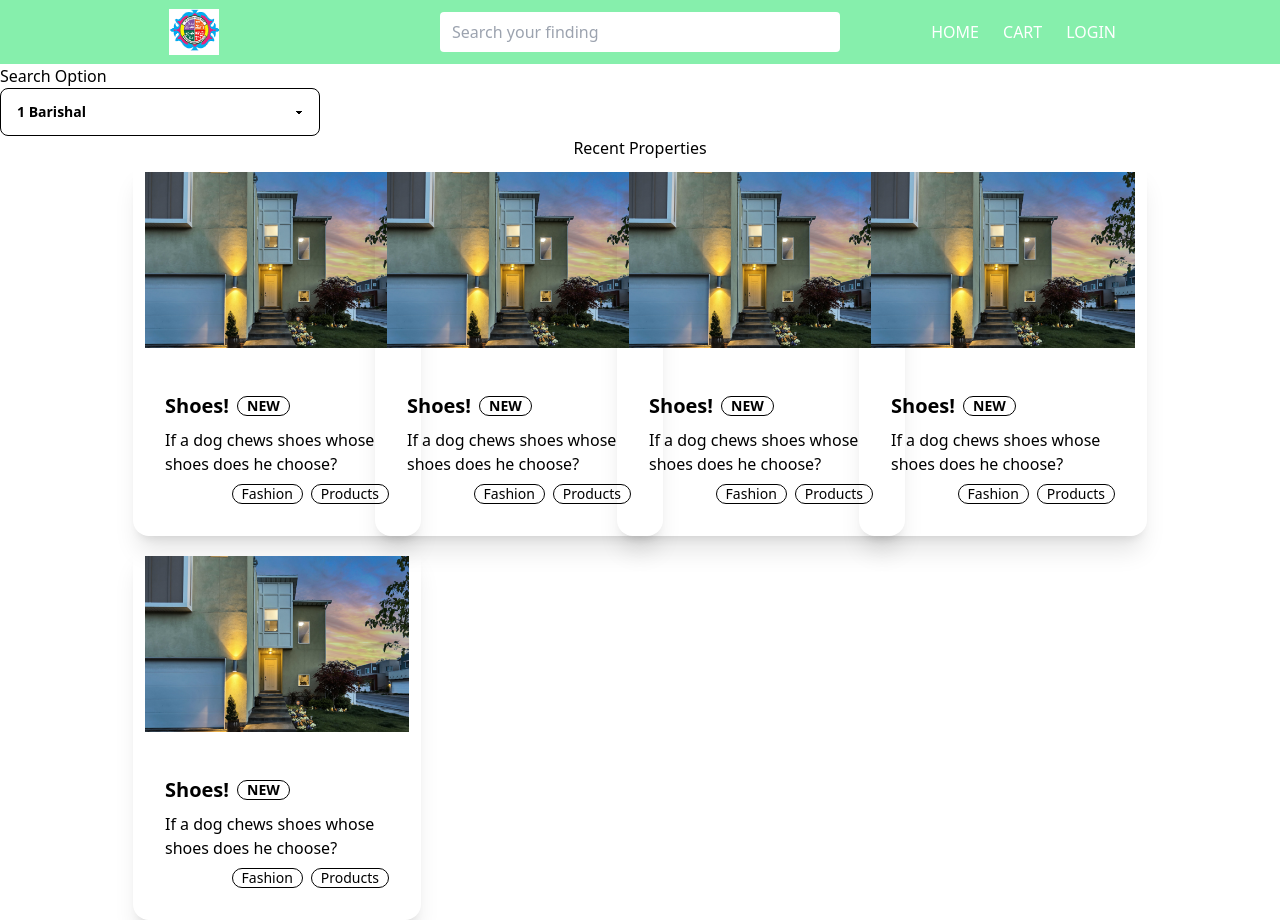
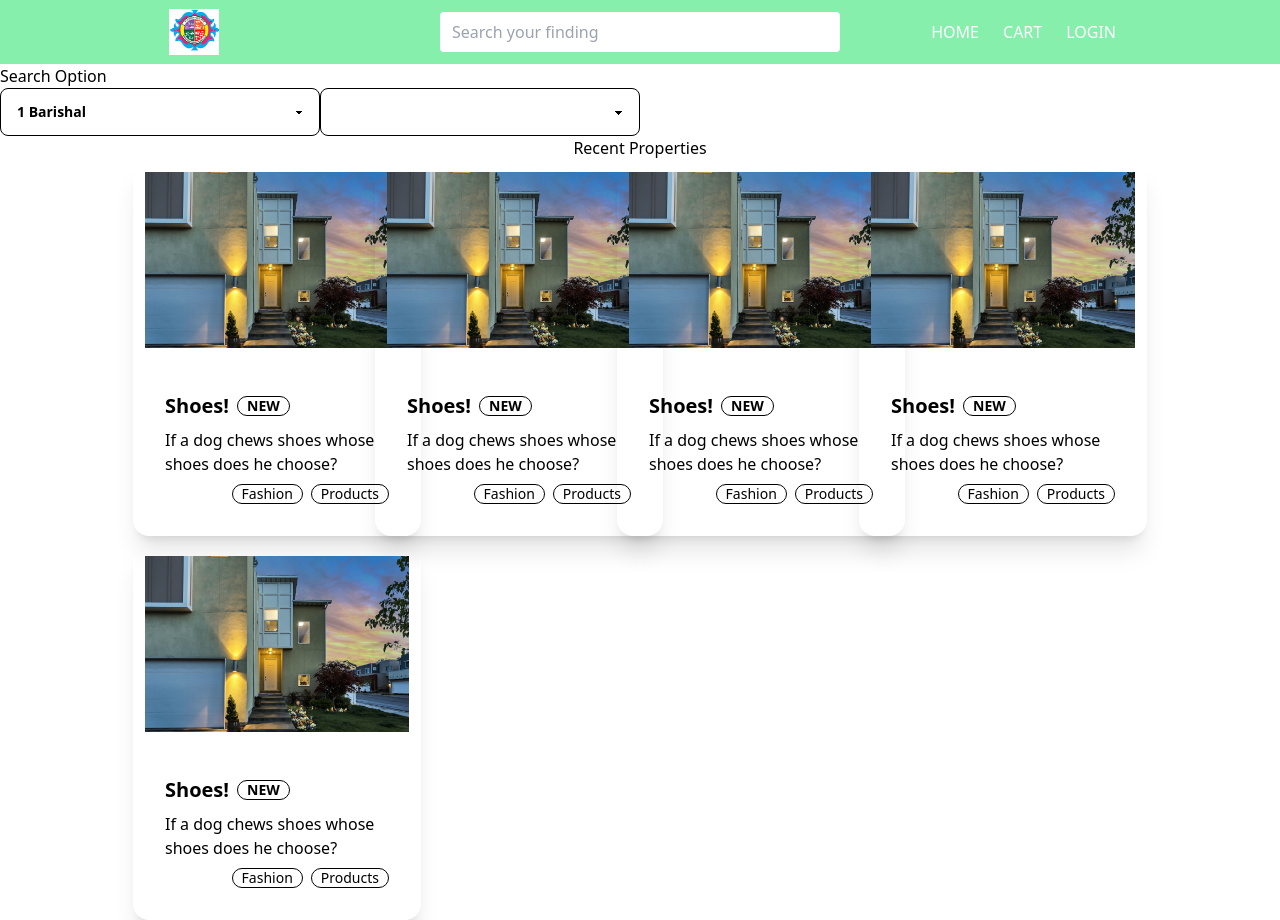
Before and after one commit to alamin00006/all-assistant, a React (Create React App) app: page /house in a window 1280 px wide. Built offline with nearby package versions, Linux system fonts and the light colour scheme.

Commit message:
districts

```diff
--- a/src/views/House/House.js
+++ b/src/views/House/House.js
@@ -5,6 +5,7 @@ import SearchOption from "../SearchOption/SearchOption";
 const House = () => {
   const [divisions, setDivision] = useState([]);
   const [districts, setDistricts] = useState([]);
+  const [getDistricts, setFindDistrict] = useState([]);
   useEffect(() => {
     fetch("bd-division.json")
       .then((res) => res.json())
@@ -19,14 +20,17 @@ const House = () => {
   // console.log(districts);
 
   const handleDistricts = (e) => {
-    console.log(e);
+    const findDistricts = districts.filter((dis) => dis.division_id === e);
+    setFindDistrict(findDistricts);
+    // console.log(findDistricts);
   };
-
+  // console.log(getDistricts);
   return (
     <div>
       <SearchOption
         divisions={divisions}
         handleDistricts={handleDistricts}
+        getDistricts={getDistricts}
       ></SearchOption>
       <RecentProperties></RecentProperties>
     </div>
--- a/src/views/SearchOption/SearchOption.jsx
+++ b/src/views/SearchOption/SearchOption.jsx
@@ -1,13 +1,13 @@
 import React from "react";
 
-const SearchOption = ({ divisions, handleDistricts }) => {
-  //   console.log(handleDistricts);
+const SearchOption = ({ divisions, handleDistricts, getDistricts }) => {
+  console.log(getDistricts);
   return (
     <div>
       Search Option
       <div>
         <select
-          name="district"
+          name="division"
           className="select w-full max-w-xs"
           onChange={(e) => handleDistricts(e.target.value)}
         >
@@ -20,6 +20,16 @@ const SearchOption = ({ divisions, handleDistricts }) => {
             </option>
           ))}
         </select>
+        <select name="district" className="select w-full max-w-xs">
+          <option disabled defaultValue="--Select--">
+            --Select--
+          </option>
+          {getDistricts.map((dis) => (
+            <option value={dis.id} key={dis.id}>
+              {dis.name}
+            </option>
+          ))}
+        </select>
       </div>
     </div>
   );
```
